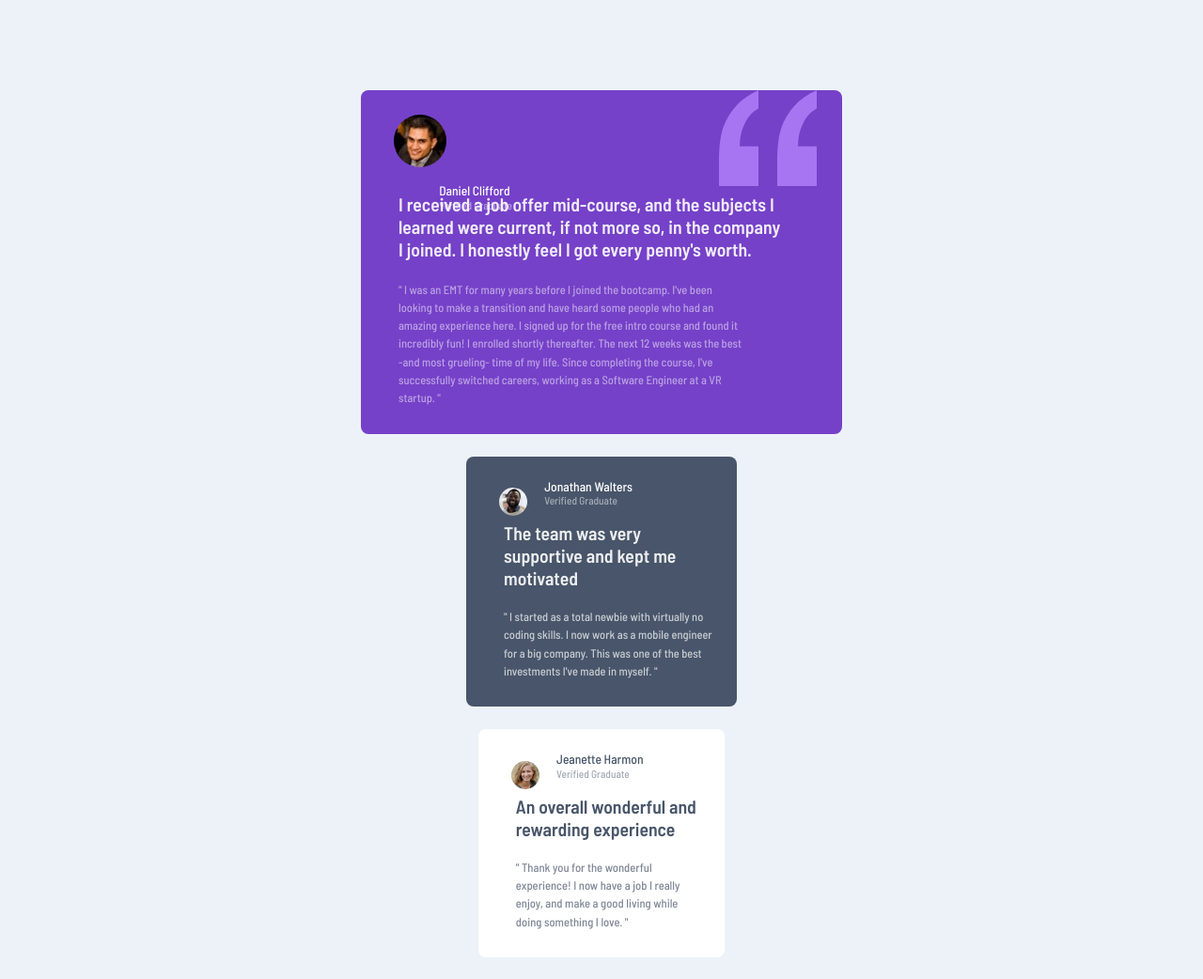
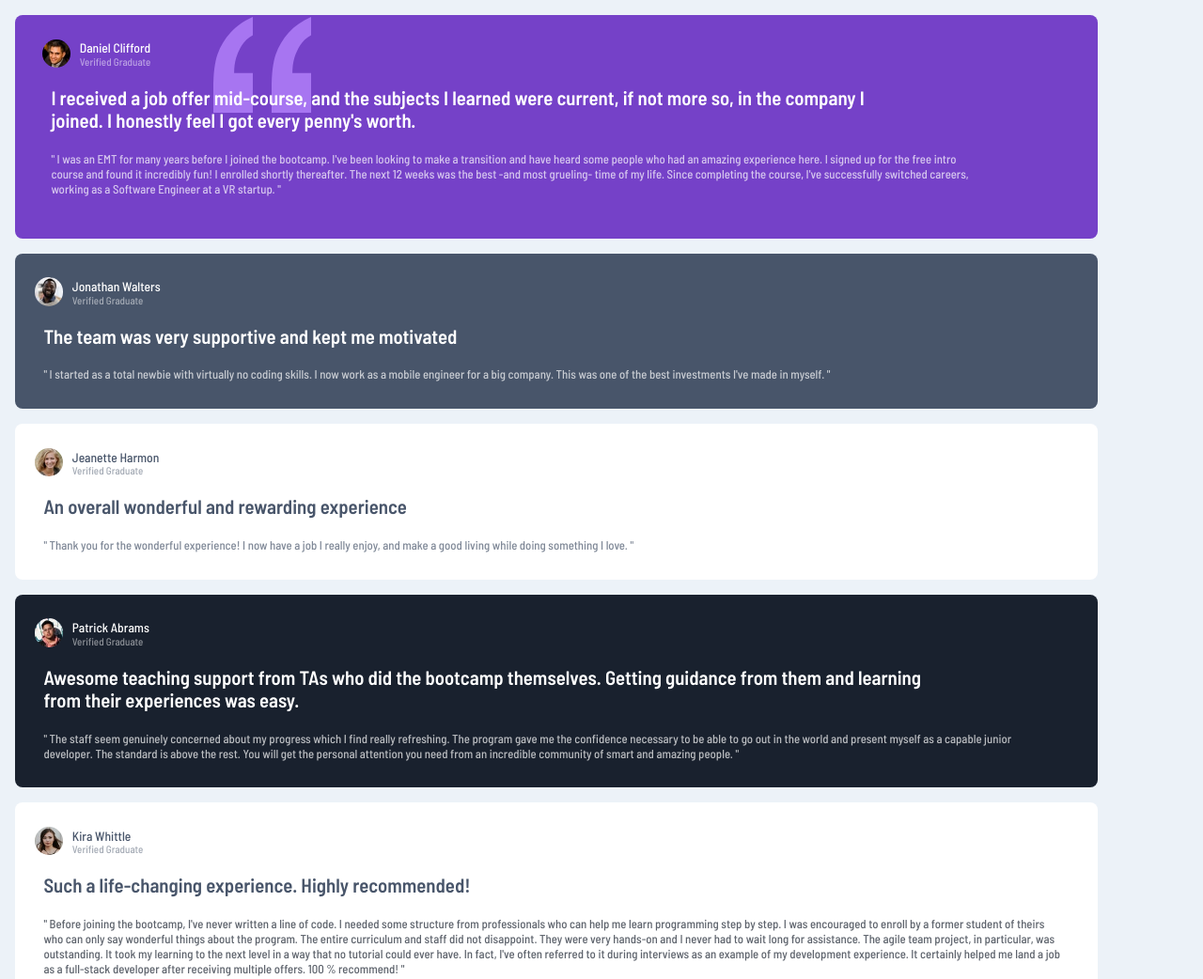
Before and after one commit to Ghm84/testimonials-grid-section, a plain HTML site: page index.html in a window 1280 px wide. Shown: the top 1042 px of the page at 94% size. Drawn offline with Linux system fonts and the light colour scheme.

Commit message:
Update style.css

```diff
--- a/style.css
+++ b/style.css
@@ -3,390 +3,324 @@ body {
     overflow: auto;
 }
 
-.canvas {
-    max-width: 100%;
-    height: auto;
-}
-
-.container {
-    display: flex;
-    flex-direction: column;
-    flex-wrap: wrap;
-    max-width: 100%;
-    height: auto;
-    align-items: center;
-    justify-content: center;
-    margin-top: 6rem;
-}
-
 .cards {
-    max-width: 100%;
-    height: auto;
+    max-width: 90%;
+    margin-top: 1rem;
+    margin-left: 1rem;
 }
 
 .card-one {
     background-color: hsl(263, 55%, 52%);
-    max-width: 81%;
-    height: 15%;
-    margin: 0 auto;
-    padding: 1rem;
+    max-width: 100%;
+    font-family: "Barlow Semi Condensed";
+    padding-bottom: 1rem;
     border-radius: 0.5rem;
 }
 
-.avatar-container {
-    position: absolute;
+.card-one-container {
+    max-width: 100%;
+    padding-left: 0.5rem;
+    padding-right: 1rem;
+    padding-bottom: 1rem;
 }
 
 .avatar-daniel {
-    position: relative;
-    max-width: 40%;
-    border-radius: 2rem;
-    margin-top: 0.6rem;
-    margin-left: 1.2rem;
+    position: static;
+    width: 1.9rem;
+    border-radius: 4rem;
+    margin-top: 1.6rem;
+    margin-left: 1.3rem;
 }
 
 .pattern-quotation {
-    position: static;
-    float: right;
-    margin-top: -1rem;
-    margin-right: 0.7rem;
+    position: absolute;
+    margin-top: 0.15rem;
+    margin-left: 9.5rem;
     z-index: 1;
 }
 
 .h1-card-one {
     position: relative;
     color: hsl(0, 0%, 100%);
-    font-family: "Barlow Semi Condensed";
     font-size: 0.85rem;
     font-weight: 500;
-    margin-top: 0.8rem;
-    margin-left: 4.2rem;
+    margin-top: -2rem;
+    margin-left: 3.8rem;
 }
 
 .h2-card-one {
     position: relative;
     color: hsl(0, 0%, 100%);
     opacity: 0.5;
-    font-family: "Barlow Semi Condensed";
-    font-size: 0.71rem;
+    font-size: 0.69rem;
     font-weight: 500;
     margin-top: -0.5rem;
-    margin-left: 4.2rem;
+    margin-left: 3.8rem;
+    padding: 0;
 }
 
 .h3-card-one {
-    display: inline-block;
     position: relative;
+    max-width: 82%;
     color: hsl(0, 0%, 100%);
-    opacity: 0.9;
-    font-family: "Barlow Semi Condensed";
-    font-size: 1.23rem;
+    font-size: 1.3rem;
     font-weight: 600;
-    width: 85%;
-    margin-top: -1.8rem;
-    margin-left: 1.5rem;
     line-height: 1.5rem;
     z-index: 2;
+    margin-top: 1.2rem;
+    margin-left: 1.9rem;
 }
 
 .p-card-one {
     position: relative;
+    max-width: 87%;
     color: hsl(0, 0%, 100%);
-    opacity: 0.5;
-    font-family: "Barlow Semi Condensed";
-    font-size: 0.78rem;
+    opacity: 0.7;
+    font-size: 0.8rem;
     font-weight: 500;
-    width: 77%;
-    margin-top: 0.12rem;
-    margin-left: 1.5rem;
-    line-height: 1.2rem;
+    line-height: 1rem;
+    margin-left: 1.9rem;
+    padding-right: 1rem;
 }
 
 .card-two {
     background-color: hsl(217, 19%, 35%);
-    max-width: 81%;
-    height: 15%;
-    margin: 0 auto;
-    margin-top: 1.5rem;
-    padding: 1rem;
+    max-width: 100%;
+    font-family: "Barlow Semi Condensed";
+    margin-top: 1rem;
+    padding-bottom: 1rem;
     border-radius: 0.5rem;
 }
 
+
 .avatar-jonathan {
-    position: relative;
-    max-width: 40%;
-    border-radius: 2rem;
-    margin-top: 0.6rem;
-    margin-left: 1.2rem;
+    position: static;
+    width: 1.9rem;
+    border-radius: 4rem;
+    margin-top: 1.6rem;
+    margin-left: 1.3rem;
 }
 
 .h1-card-two {
     position: relative;
     color: hsl(0, 0%, 100%);
-    font-family: "Barlow Semi Condensed";
     font-size: 0.85rem;
     font-weight: 500;
-    margin-top: 0.5rem;
-    margin-left: 4.2rem;
+    margin-top: -2rem;
+    margin-left: 3.8rem;
 }
+
 
 .h2-card-two {
     position: relative;
     color: hsl(0, 0%, 100%);
     opacity: 0.5;
-    font-family: "Barlow Semi Condensed";
-    font-size: 0.71rem;
+    font-size: 0.69rem;
     font-weight: 500;
     margin-top: -0.5rem;
-    margin-left: 4.2rem;
+    margin-left: 3.8rem;
+    padding: 0;
 }
 
 .h3-card-two {
     position: relative;
+    max-width: 82%;
     color: hsl(0, 0%, 100%);
-    opacity: 0.9;
-    font-family: "Barlow Semi Condensed";
-    font-size: 1.23rem;
+    font-size: 1.3rem;
     font-weight: 600;
-    width: 85%;
-    margin-top: 1rem;
-    margin-left: 1.5rem;
     line-height: 1.5rem;
+    margin-top: 1.2rem;
+    margin-left: 1.9rem;
 }
 
 .p-card-two {
     position: relative;
+    max-width: 80%;
     color: hsl(0, 0%, 100%);
     opacity: 0.7;
-    font-family: "Barlow Semi Condensed";
-    font-size: 0.78rem;
+    font-size: 0.8rem;
     font-weight: 500;
-    width: 90%;
-    margin-top: 0.12rem;
-    margin-left: 1.5rem;
-    line-height: 1.2rem;
+    line-height: 1rem;
+    margin-left: 1.9rem;
+    padding-right: 1rem;
 }
 
 .card-three {
     background-color: hsl(0, 0%, 100%);
-    max-width: 81%;
-    height: 15%;
-    margin: 0 auto;
-    margin-top: 1.5rem;
-    padding: 1rem;
+    max-width: 100%;
+    font-family: "Barlow Semi Condensed";
+    margin-top: 1rem;
+    padding-bottom: 1rem;
     border-radius: 0.5rem;
 }
 
 .avatar-jeanette {
-    position: relative;
-    max-width: 40%;
-    border-radius: 2rem;
-    margin-top: 0.6rem;
-    margin-left: 1.2rem;
+    position: static;
+    width: 1.9rem;
+    border-radius: 4rem;
+    margin-top: 1.6rem;
+    margin-left: 1.3rem;
 }
 
 .h1-card-three {
     position: relative;
     color: hsl(217, 19%, 35%);
-    font-family: "Barlow Semi Condensed";
     font-size: 0.85rem;
     font-weight: 500;
-    margin-top: 0.5rem;
-    margin-left: 4.2rem;
+    margin-top: -2rem;
+    margin-left: 3.8rem;
 }
 
 .h2-card-three {
     position: relative;
     color: hsl(217, 19%, 35%);
     opacity: 0.5;
-    font-family: "Barlow Semi Condensed";
-    font-size: 0.71rem;
+    font-size: 0.69rem;
     font-weight: 500;
     margin-top: -0.5rem;
-    margin-left: 4.2rem;
+    margin-left: 3.8rem;
+    padding: 0;
 }
 
 .h3-card-three {
     position: relative;
+    max-width: 82%;
     color: hsl(217, 19%, 35%);
-    opacity: 1;
-    font-family: "Barlow Semi Condensed";
-    font-size: 1.23rem;
+    font-size: 1.3rem;
     font-weight: 600;
-    width: 85%;
-    margin-top: 1rem;
-    margin-left: 1.5rem;
     line-height: 1.5rem;
+    margin-top: 1.2rem;
+    margin-left: 1.9rem;
 }
 
 .p-card-three {
     position: relative;
+    max-width: 100%;
     color: hsl(217, 19%, 35%);
     opacity: 0.7;
-    font-family: "Barlow Semi Condensed";
-    font-size: 0.79rem;
+    font-size: 0.8rem;
     font-weight: 500;
-    width: 80%;
-    margin-top: 0.12rem;
-    margin-left: 1.5rem;
-    line-height: 1.2rem;
+    line-height: 1rem;
+    margin-left: 1.9rem;
+    padding-right: 3rem;
 }
 
 .card-four {
-    background-color:  hsl(219, 29%, 14%);
-    max-width: 81%;
-    height: 15%;
-    margin: 0 auto;
-    margin-top: 1.5rem;
-    padding: 1rem;
+    background-color: hsl(219, 29%, 14%);
+    max-width: 100%;
+    font-family: "Barlow Semi Condensed";
+    margin-top: 1rem;
+    padding-bottom: 1rem;
     border-radius: 0.5rem;
 }
 
 .avatar-patrick {
-    position: relative;
-    max-width: 40%;
-    border-radius: 2rem;
-    margin-top: 0.6rem;
-    margin-left: 1.2rem;
+    position: static;
+    width: 1.9rem;
+    border-radius: 4rem;
+    margin-top: 1.6rem;
+    margin-left: 1.3rem;
 }
 
 .h1-card-four {
     position: relative;
     color: hsl(0, 0%, 100%);
-    font-family: "Barlow Semi Condensed";
     font-size: 0.85rem;
     font-weight: 500;
-    margin-top: 0.5rem;
-    margin-left: 4.2rem;
+    margin-top: -2rem;
+    margin-left: 3.8rem;
 }
 
 .h2-card-four {
     position: relative;
     color: hsl(0, 0%, 100%);
     opacity: 0.5;
-    font-family: "Barlow Semi Condensed";
-    font-size: 0.71rem;
+    font-size: 0.69rem;
     font-weight: 500;
     margin-top: -0.5rem;
-    margin-left: 4.2rem;
+    margin-left: 3.8rem;
+    padding: 0;
 }
 
 .h3-card-four {
     position: relative;
+    max-width: 82%;
     color: hsl(0, 0%, 100%);
-    opacity: 1;
-    font-family: "Barlow Semi Condensed";
-    font-size: 1.23rem;
+    font-size: 1.3rem;
     font-weight: 600;
-    min-width: 85%;
-    max-width: 100%;
-    margin-top: 1rem;
-    margin-left: 1.5rem;
     line-height: 1.5rem;
+    margin-top: 1.2rem;
+    margin-left: 1.9rem;
 }
 
 .p-card-four {
     position: relative;
+    max-width: 100%;
     color: hsl(0, 0%, 100%);
     opacity: 0.7;
-    font-family: "Barlow Semi Condensed";
-    font-size: 0.79rem;
+    font-size: 0.8rem;
     font-weight: 500;
-    min-width: 70%;
-    max-width: 100%;
-    margin-top: 0.12rem;
-    margin-left: 1.5rem;
-    line-height: 1.2rem;
+    line-height: 1rem;
+    margin-left: 1.9rem;
+    padding-right: 3rem;
 }
 
 .card-five {
     background-color: hsl(0, 0%, 100%);
-    max-width: 81%;
-    height: 15%;
-    margin: 0 auto;
-    margin-top: 1.5rem;
-    padding: 1rem;
+    max-width: 100%;
+    font-family: "Barlow Semi Condensed";
+    margin-top: 1rem;
+    padding-bottom: 1rem;
     border-radius: 0.5rem;
 }
 
 .avatar-kira {
-    position: relative;
-    max-width: 40%;
-    border-radius: 2rem;
-    margin-top: 0.6rem;
-    margin-left: 1.2rem;
+    position: static;
+    width: 1.9rem;
+    border-radius: 4rem;
+    margin-top: 1.6rem;
+    margin-left: 1.3rem;
 }
 
 .h1-card-five {
     position: relative;
     color: hsl(217, 19%, 35%);
-    font-family: "Barlow Semi Condensed";
     font-size: 0.85rem;
     font-weight: 500;
-    margin-top: 0.5rem;
-    margin-left: 4.2rem;
+    margin-top: -2rem;
+    margin-left: 3.8rem;
 }
 
 .h2-card-five {
     position: relative;
     color: hsl(217, 19%, 35%);
     opacity: 0.5;
-    font-family: "Barlow Semi Condensed";
-    font-size: 0.71rem;
+    font-size: 0.69rem;
     font-weight: 500;
     margin-top: -0.5rem;
-    margin-left: 4.2rem;
+    margin-left: 3.8rem;
+    padding: 0;
 }
 
 .h3-card-five {
     position: relative;
+    max-width: 82%;
     color: hsl(217, 19%, 35%);
-    opacity: 1;
-    font-family: "Barlow Semi Condensed";
-    font-size: 1.23rem;
+    font-size: 1.3rem;
     font-weight: 600;
-    width: 85%;
-    margin-top: 1rem;
-    margin-left: 1.5rem;
     line-height: 1.5rem;
+    margin-top: 1.2rem;
+    margin-left: 1.9rem;
 }
 
 .p-card-five {
     position: relative;
-    color: hsl(217, 19%, 35%);
+    max-width: 100%;
+    color: hsl(219, 29%, 14%);
     opacity: 0.7;
-    font-family: "Barlow Semi Condensed";
-    font-size: 0.80rem;
+    font-size: 0.8rem;
     font-weight: 500;
-    width: 84%;
-    margin-top: 0.12rem;
-    margin-left: 1.5rem;
-    line-height: 1.2rem;
+    line-height: 1rem;
+    margin-left: 1.9rem;
+    padding-right: 2.2rem;
 }
-
-@media screen and (min-width: 900px) and (max-width: 1500px) {
-
-    body {
-        overflow: auto;
-    }
-
-    .cards {
-        max-width: 40%;
-    }
-
-    .card-one {
-        max-width: 100%;
-    }
-
-    .card-two {
-        max-width: 50%;
-    }
-
-    .card-three {
-        max-width: 45%;
-    }
-
-    .card-four {
-        max-width: 140%;
-    }
-}
```
